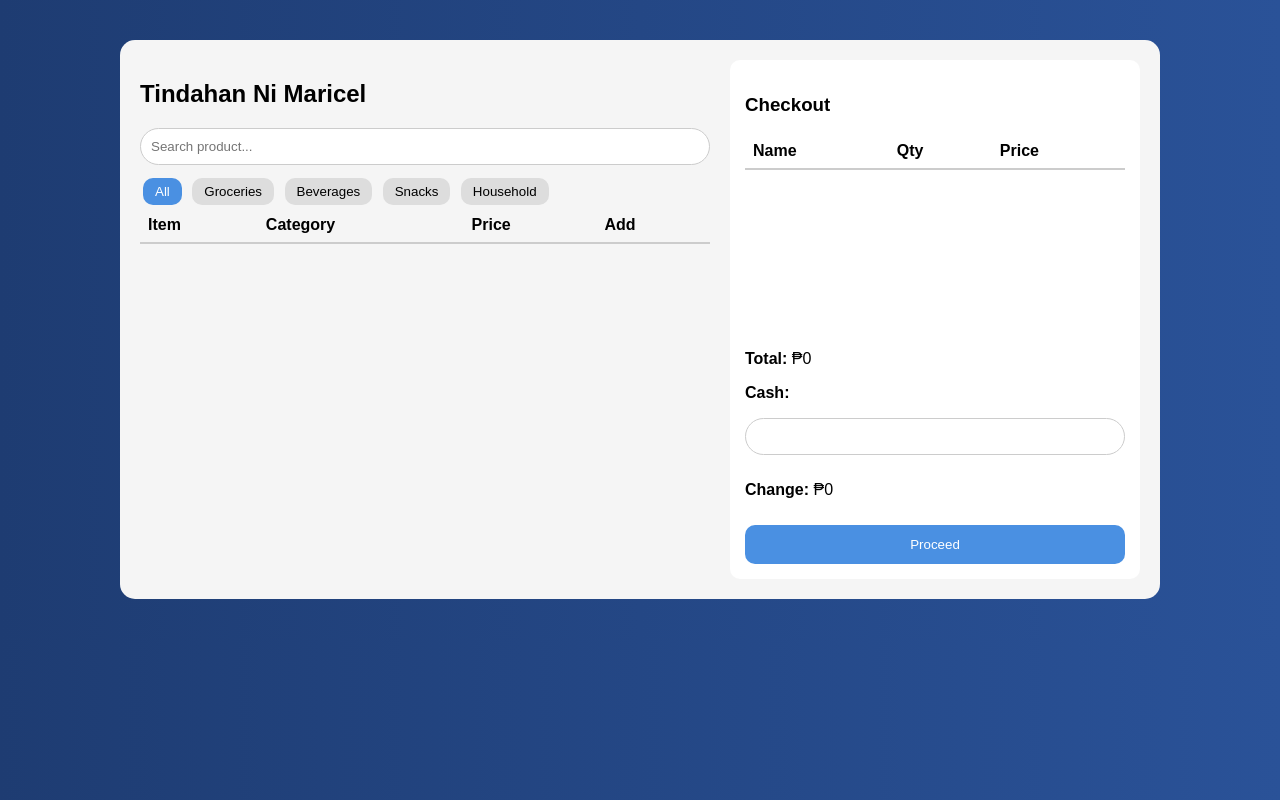
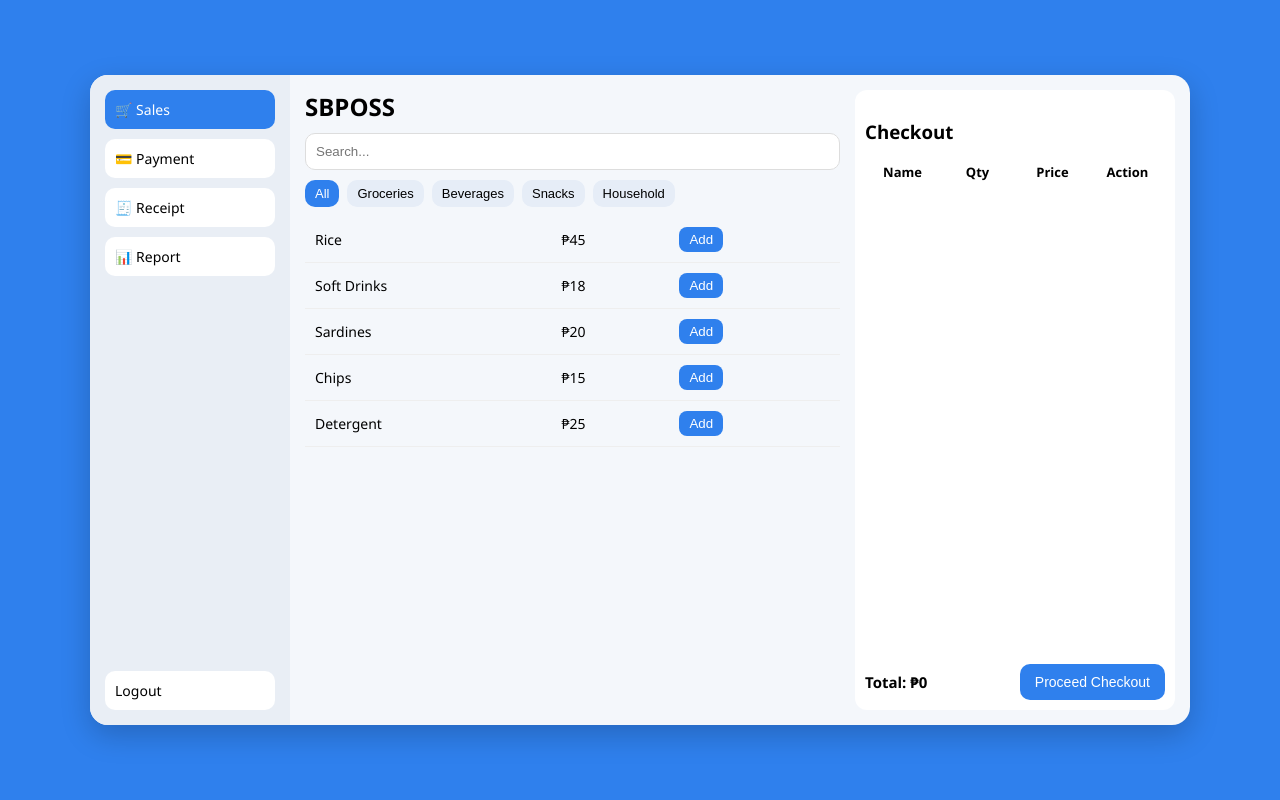
Before and after one commit to jemueldaguing553/POS.Group1, a Flask app: template templates/transaction.html in a window 1280 px wide. Run offline with Flask 3, Linux system fonts and the light colour scheme; the template is opened without the code that fills it, so the values that code supplies are empty.

Commit message:
Revise transaction page layout and styles
Redesign transaction page with new layout and styles for improved user experience.

```diff
--- a/templates/transaction.html
+++ b/templates/transaction.html
@@ -1,104 +1,194 @@
 <!DOCTYPE html>
-</body>
-</html>
+<html lang="en">
+<head>
+<meta charset="UTF-8">
+<title>SBPOSS</title>
+
 <style>
+* {
+    box-sizing: border-box;
+}
+
 body {
-    font-family: Arial, sans-serif;
-    background: linear-gradient(to right, #1e3c72, #2a5298);
+    margin: 0;
+    font-family: 'Segoe UI', sans-serif;
+    background: #2f80ed;
+    height: 100vh;
+    display: flex;
+    align-items: center;
+    justify-content: center;
 }
 
 .container {
-    max-width: 1000px;
-    margin: 40px auto;
-    background: #f5f5f5;
-    border-radius: 15px;
-    padding: 20px;
+    width: 1100px;
+    height: 650px;
+    background: #f4f7fb;
+    border-radius: 18px;
     display: flex;
-    gap: 20px;
-    flex-wrap: wrap;
+    overflow: hidden;
+    box-shadow: 0 10px 30px rgba(0,0,0,0.2);
 }
 
-.left {
-    flex: 3;
-    min-width: 300px;
+.sidebar {
+    width: 200px;
+    background: #e9eef5;
+    padding: 15px;
+    display: flex;
+    flex-direction: column;
+    gap: 10px;
 }
-.right {
+
+.menu-btn {
+    padding: 10px;
+    border-radius: 10px;
+    background: white;
+    cursor: pointer;
+    font-size: 14px;
+}
+
+.menu-btn.active {
+    background: #2f80ed;
+    color: white;
+}
+
+.logout {
+    margin-top: auto;
+}
+
+.main {
+    flex: 1;
+    display: flex;
+    padding: 15px;
+    gap: 15px;
+}
+
+.products {
     flex: 2;
-    background: white;
-    padding: 15px;
-    border-radius: 10px;
-    min-width: 250px;
+    display: flex;
+    flex-direction: column;
+}
+
+h2 {
+    margin: 0 0 10px;
 }
 
 input {
-    width: 100%;
     padding: 10px;
-    border-radius: 20px;
-    border: 1px solid #ccc;
+    border-radius: 10px;
+    border: 1px solid #ddd;
     margin-bottom: 10px;
-    box-sizing: border-box;
 }
 
-.categories button {
-    margin: 3px;
-    padding: 6px 12px;
-    border-radius: 10px;
-    border: none;
-    background: #ddd;
-    cursor: pointer;
+.category {
+    display: flex;
+    gap: 8px;
+    margin-bottom: 10px;
 }
 
-.categories .active {
-    background: #4a90e2;
+.category button {
+    padding: 6px 10px;
+    border: none;
+    border-radius: 10px;
+    background: #e6edf7;
+    cursor: pointer;
+    font-size: 13px;
+}
+
+.category button.active {
+    background: #2f80ed;
     color: white;
+}
+
+/* PRODUCT TABLE */
+.table-box {
+    flex: 1;
+    overflow-y: auto;
 }
 
 table {
     width: 100%;
     border-collapse: collapse;
-}
-
-th {
-    text-align: left;
-    padding: 8px;
-    border-bottom: 2px solid #ccc;
+    font-size: 14px;
 }
 
 td {
-    padding: 8px;
-    border-bottom: 1px solid #ddd;
+    padding: 10px;
+    border-bottom: 1px solid #eee;
 }
 
 .add-btn {
-    background: #4a90e2;
+    background: #2f80ed;
     color: white;
+    border: none;
     padding: 5px 10px;
     border-radius: 8px;
-    border: none;
+    cursor: pointer;
 }
 
-.proceed-btn {
-    width: 100%;
-    padding: 12px;
-    background: #4a90e2;
-    color: white;
-    border: none;
-    border-radius: 10px;
-    margin-top: 10px;
+.cart {
+    width: 320px;
+    background: white;
+    border-radius: 12px;
+    padding: 10px;
+
+    display: flex;
+    flex-direction: column;
 }
 
-.checkout-box {
-    height: 200px;
+.cart table {
+    width: 100%;
+    border-collapse: collapse;
+    font-size: 13px;
+}
+
+#cartBody {
+    display: block;
+    max-height: 420px;
     overflow-y: auto;
 }
 
-@media screen and (max-width: 800px) {
-    .container {
-        flex-direction: column; /* stack left and right vertically */
+.cart thead, .cart tbody tr {
+    display: table;
+    width: 100%;
+    table-layout: fixed;
 }
-    .left, .right {
-        width: 100%;
+
+.cart-btn {
+    border: none;
+    padding: 3px 6px;
+    border-radius: 6px;
+    cursor: pointer;
 }
+
+.plus { background: #2f80ed; color: white; }
+.minus { background: orange; color: white; }
+.remove { background: red; color: white; }
+
+.bottom-section {
+    margin-top: auto;
+    display: flex;
+    justify-content: space-between; /* total LEFT, button RIGHT */
+    align-items: center;
+    padding-top: 10px;
+}
+
+#total {
+    font-weight: bold;
+    font-size: 15px;
+}
+
+.checkout-btn {
+    padding: 10px 15px;
+    border: none;
+    border-radius: 10px;
+    background: #2f80ed;
+    color: white;
+    font-size: 14px;
+    cursor: pointer;
+}
+
+.checkout-btn:hover {
+    opacity: 0.9;
 }
 </style>
 </head>
@@ -107,129 +197,170 @@ td {
 
 <div class="container">
 
-<div class="left">
-    <h2>Tindahan Ni Maricel</h2>
-
-    <input type="text" id="search" placeholder="Search product..." onkeyup="renderProducts()">
-
-    <div class="categories" id="categoryButtons">
-        <button onclick="filterCategory('All')" class="active">All</button>
-        <button onclick="filterCategory('Groceries')">Groceries</button>
-        <button onclick="filterCategory('Beverages')">Beverages</button>
-        <button onclick="filterCategory('Snacks')">Snacks</button>
-        <button onclick="filterCategory('Household')">Household</button>
+<div class="sidebar">
+    <div class="menu-btn active">🛒 Sales</div>
+    <div class="menu-btn">💳 Payment</div>
+    <div class="menu-btn">🧾 Receipt</div>
+    <div class="menu-btn">📊 Report</div>
+    <div class="menu-btn logout">Logout</div>
 </div>
 
+<div class="main">
+
+<div class="products">
+
+<h2>SBPOSS</h2>
+
+<input type="text" placeholder="Search..." onkeyup="searchProducts(this.value)">
+
+<div class="category">
+    <button class="active" onclick="setCategory('All', this)">All</button>
+    <button onclick="setCategory('Groceries', this)">Groceries</button>
+    <button onclick="setCategory('Beverages', this)">Beverages</button>
+    <button onclick="setCategory('Snacks', this)">Snacks</button>
+    <button onclick="setCategory('Household', this)">Household</button>
+</div>
+
+<div class="table-box">
 <table id="productTable">
-        <thead>
-            <tr>
-                <th>Item</th>
-                <th>Category</th>
-                <th>Price</th>
-                <th>Add</th>
+
+<tr data-category="Groceries">
+<td>Rice</td><td>₱45</td>
+<td><button class="add-btn" onclick="addItem('Rice',45)">Add</button></td>
 </tr>
-        </thead>
-        <tbody></tbody>
+
+<tr data-category="Beverages">
+<td>Soft Drinks</td><td>₱18</td>
+<td><button class="add-btn" onclick="addItem('Soft Drinks',18)">Add</button></td>
+</tr>
+
+<tr data-category="Groceries">
+<td>Sardines</td><td>₱20</td>
+<td><button class="add-btn" onclick="addItem('Sardines',20)">Add</button></td>
+</tr>
+
+<tr data-category="Snacks">
+<td>Chips</td><td>₱15</td>
+<td><button class="add-btn" onclick="addItem('Chips',15)">Add</button></td>
+</tr>
+
+<tr data-category="Household">
+<td>Detergent</td><td>₱25</td>
+<td><button class="add-btn" onclick="addItem('Detergent',25)">Add</button></td>
+</tr>
+
 </table>
 </div>
 
-<div class="right">
+</div>
+
+<div class="cart">
+
 <h3>Checkout</h3>
 
-    <div class="checkout-box">
 <table>
 <thead>
 <tr>
 <th>Name</th>
 <th>Qty</th>
 <th>Price</th>
+<th>Action</th>
 </tr>
 </thead>
-            <tbody id="cart"></tbody>
+
+<tbody id="cartBody"></tbody>
 </table>
-    </div>
 
-    <p><strong>Total:</strong> ₱<span id="total">0</span></p>
-
-    <p><strong>Cash:</strong></p>
-    <input type="number" id="cash" oninput="calculateChange()">
-
-    <p><strong>Change:</strong> ₱<span id="change">0</span></p>
-
-    <button class="proceed-btn" onclick="checkout()">Proceed</button>
+<div class="bottom-section">
+    <div id="total">Total: ₱0</div>
+    <button class="checkout-btn" onclick="checkout()">Proceed Checkout</button>
 </div>
 
 </div>
 
+</div>
+</div>
+
 <script>
+let cart = [];
 
-if (!localStorage.getItem("loggedIn")) {
-    window.location.href = "/";
+function addItem(name, price) {
+    let item = cart.find(i => i.name === name);
+    if (item) item.qty++;
+    else cart.push({ name, price, qty: 1 });
+    renderCart();
 }
 
-localStorage.removeItem("cart");
+function renderCart() {
+    let body = document.getElementById("cartBody");
+    body.innerHTML = "";
 
-const products = [
-    {name: "Rice", price: 45, category: "Groceries"},
-    {name: "Soft Drinks", price: 18, category: "Beverages"},
-    {name: "Canned Sardines", price: 20, category: "Groceries"},
-    {name: "Chips", price: 15, category: "Snacks"},
-    {name: "Detergent", price: 25, category: "Household"}
-];
+    let total = 0;
 
-let selectedCategory = "All";
-let cart = {};
+    cart.forEach(item => {
+        total += item.price * item.qty;
 
-function renderProducts() {
-    let table = document.querySelector("#productTable tbody");
-    let search = document.getElementById("search").value.toLowerCase();
+        body.innerHTML += `
+        <tr>
+            <td>${item.name}</td>
+            <td>${item.qty}</td>
+            <td>₱${item.price * item.qty}</td>
+            <td>
+                <button class="cart-btn plus" onclick="changeQty('${item.name}',1)">+</button>
+                <button class="cart-btn minus" onclick="changeQty('${item.name}',-1)">-</button>
+                <button class="cart-btn remove" onclick="removeItem('${item.name}')">x</button>
+            </td>
+        </tr>`;
+    });
 
-    table.innerHTML = "";
+    document.getElementById("total").innerText = "Total: ₱" + total;
+}
 
-    products.forEach(p => {
-        if ((selectedCategory === "All" || p.category === selectedCategory) &&
-            p.name.toLowerCase().includes(search)) {
+function changeQty(name, val) {
+    let item = cart.find(i => i.name === name);
+    item.qty += val;
 
-            table.innerHTML += `
-            <tr>
-                <td>${p.name}</td>
-                <td>${p.category}</td>
-                <td>₱${p.price}</td>
-                <td><button class="add-btn" onclick="addItem('${p.name}')">Add</button></td>
-            </tr>`;
+    if (item.qty <= 0) {
+        cart = cart.filter(i => i.name !== name);
     }
+
+    renderCart();
+}
+
+function removeItem(name) {
+    cart = cart.filter(i => i.name !== name);
+    renderCart();
+}
+
+function setCategory(category, btn) {
+    document.querySelectorAll(".category button")
+        .forEach(b => b.classList.remove("active"));
+
+    btn.classList.add("active");
+
+    document.querySelectorAll("#productTable tr").forEach(row => {
+        let cat = row.getAttribute("data-category");
+        row.style.display = (category === "All" || cat === category) ? "" : "none";
     });
 }
 
-function filterCategory(category) {
-    selectedCategory = category;
+function searchProducts(value) {
+    value = value.toLowerCase();
 
-    document.querySelectorAll("#categoryButtons button").forEach(btn => {
-        btn.classList.remove("active");
-        if (btn.innerText === category) btn.classList.add("active");
+    document.querySelectorAll("#productTable tr").forEach(row => {
+        let name = row.cells[0].innerText.toLowerCase();
+        row.style.display = name.includes(value) ? "" : "none";
     });
-
-    renderProducts();
 }
 
-function addItem(name) {
-    let product = products.find(p => p.name === name);
+function checkout() {
+    if (cart.length === 0) return alert("Cart is empty!");
 
-    if (!cart[name]) cart[name] = {qty: 1, price: product.price};
-    else cart[name].qty++;
+    alert("Checkout successful!");
+    cart = [];
+    renderCart();
+}
+</script>
 
-    displayCart();
-}
-
-function displayCart() {
-    let cartTable = document.getElementById("cart");
-    cartTable.innerHTML = "";
-
-    let total = 0;
-
-    for (let item in cart) {
-        let data = cart[item];
-        let subtotal = data.qty * data.price;
-        total + dhfjhf
-    }
-}
+</body>
+</html>
```
Lines whose indentation alone changed are shown as unchanged.
